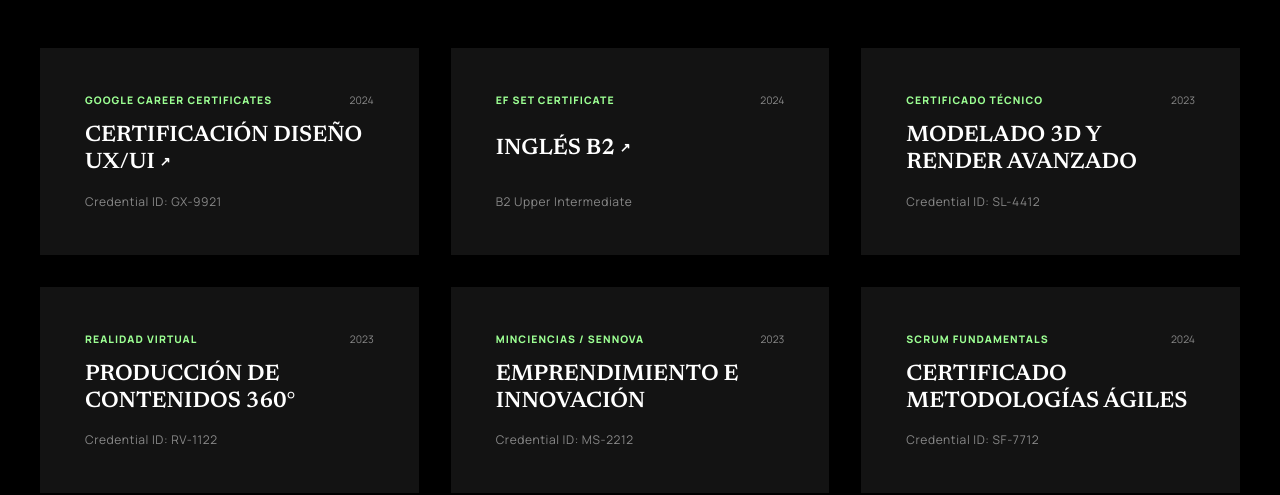
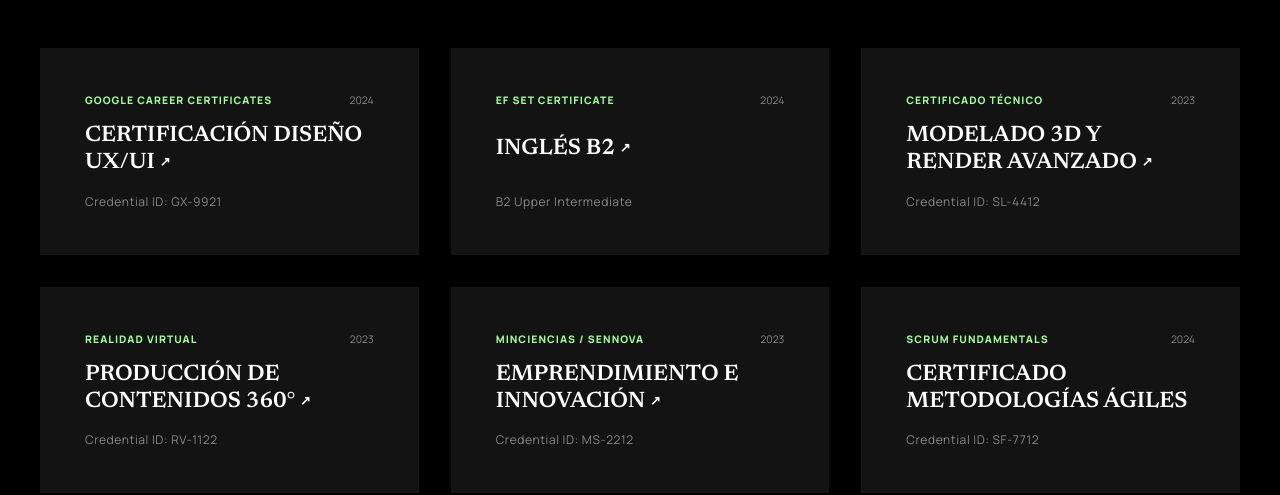
Before and after one commit to yekam97/yekam97.github.io, a Next.js app: page / in a window 1280 px wide. Shown: the part 5660-6155 px from the top of the page. Built offline with nearby package versions, Linux system fonts and the light colour scheme.

Commit message:
feat: Add credential links to MODELADO 3D, PRODUCCIÓN DE CONTENIDOS 360°, and EMPRENDIMIENTO certifications

```diff
--- a/components/Certifications.js
+++ b/components/Certifications.js
@@ -20,18 +20,21 @@
     name: 'MODELADO 3D Y RENDER AVANZADO',
     issuer: 'CERTIFICADO TÉCNICO',
     date: '2023',
+    url: 'https://www.linkedin.com/learning/certificates/ce1e321bbee3b0af651a8321602d50b335ef11b980a9b6c4c0ce77621cfb069f?trk=backfilled_certificate',
     id: 'Credential ID: SL-4412'
   },
   {
     name: 'PRODUCCIÓN DE CONTENIDOS 360°',
     issuer: 'REALIDAD VIRTUAL',
     date: '2023',
+    url: 'https://api-certificate.polisura.edu.co/certificate.php?data=LVYBQBxdGAReWCxrbXR2cFwNT14LbnZZEw5aAg4UGg9wZmdqIHNbCBIKR2h0WxEXSFAJBFJoITMsMywkBQ0XHENidghAFkMFWl0HBQ==',
     id: 'Credential ID: RV-1122'
   },
   {
     name: 'EMPRENDIMIENTO E INNOVACIÓN',
     issuer: 'MINCIENCIAS / SENNOVA',
     date: '2023',
+    url: 'https://api-certificate.polinterco.edu.co/certificate.php?data=LVYBQBxdGAReWCxrPX92e1RZFA4LZ3EISw5aBw5IGlZ7MD1qdSFeXhVQFDl0CkESSFAJBFJoITMsMywkBQ0XHENidghAFkMFWV0FAA==',
     id: 'Credential ID: MS-2212'
   },
   {
```
